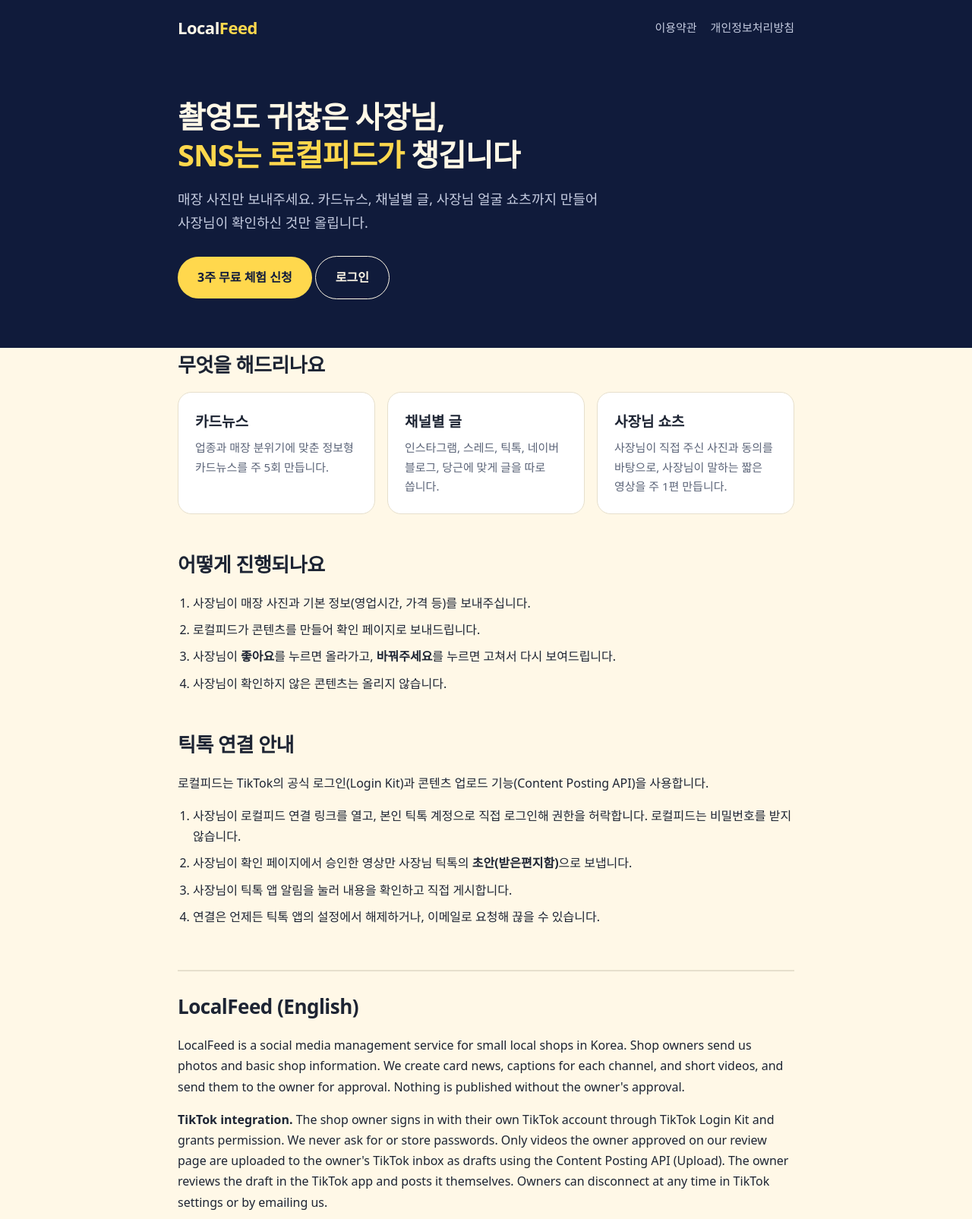
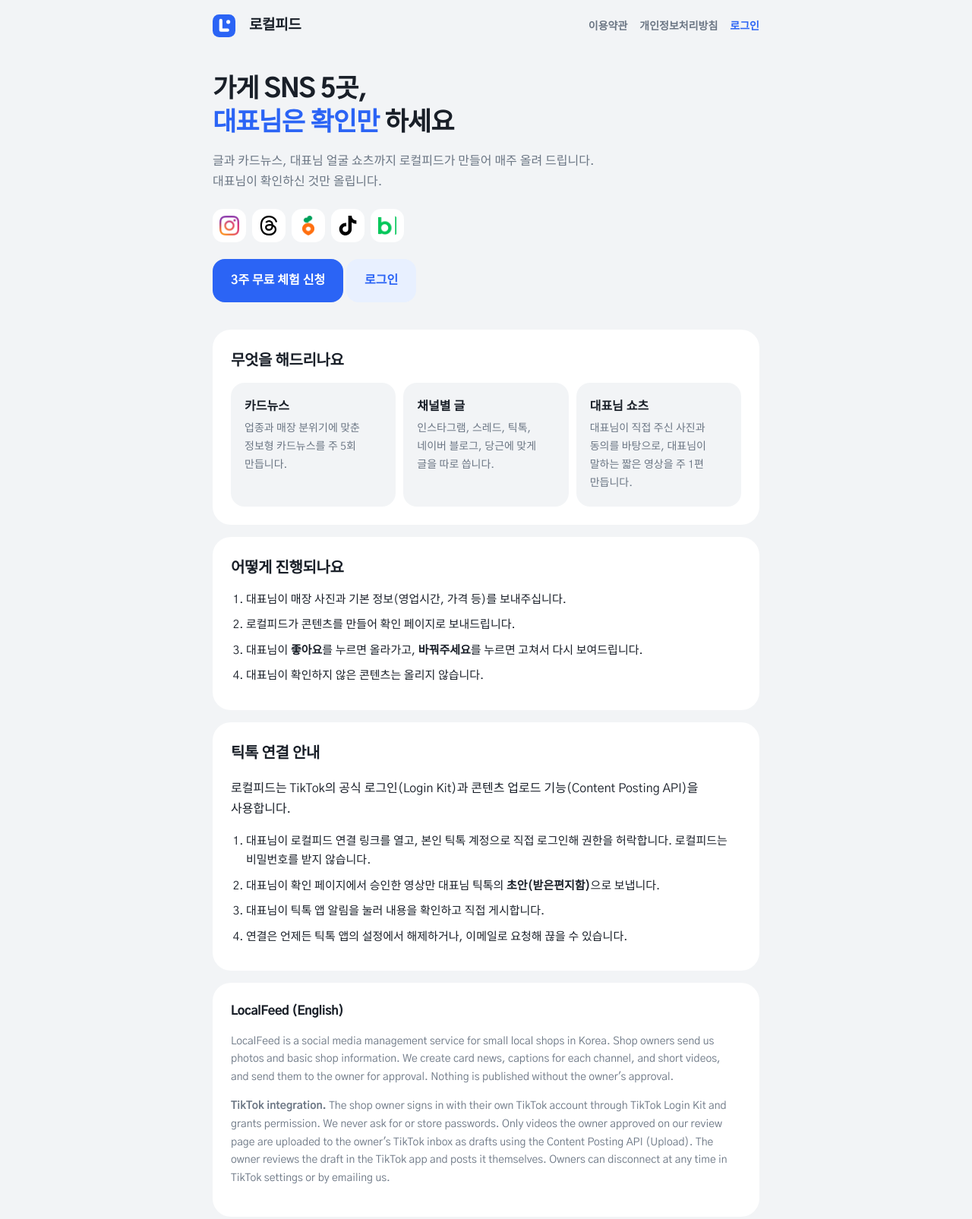
Before and after one commit to localfeed-official/localfeed-official.github.io, a plain HTML site: page index.html in a window 1280 px wide. Shown: the top 1605 px of the page at 76% size. Drawn offline with Linux system fonts and the light colour scheme.

Commit message:
Add files via upload

```diff
--- a/index.html
+++ b/index.html
@@ -4,7 +4,8 @@
 <meta charset="utf-8">
 <meta name="viewport" content="width=device-width,initial-scale=1">
 <title>로컬피드 LocalFeed · 동네 매장 SNS 운영 대행</title>
-<meta name="description" content="사진만 보내주시면 인스타그램, 릴스, 스레드, 틱톡, 블로그, 당근까지 사장님 확인 후 올려드립니다.">
+<meta name="description" content="사진만 보내주시면 인스타그램, 릴스, 스레드, 틱톡, 블로그, 당근까지 대표님 확인 후 올려드립니다.">
+<link rel="icon" href="icons/logo.svg">
 <link rel="stylesheet" href="style.css">
 </head>
 <body>
@@ -12,12 +13,13 @@
   <div class="wrap">
     <nav>
       <a class="logo" href="index.html">Local<b>Feed</b></a>
-      <div class="links"><a href="terms.html">이용약관</a><a href="privacy.html">개인정보처리방침</a></div>
+      <div class="links"><a href="terms.html">이용약관</a><a href="privacy.html">개인정보처리방침</a><a class="cta" href="start.html#login">로그인</a></div>
     </nav>
     <div class="hero">
-      <h1>촬영도 귀찮은 사장님,<br><em>SNS는 로컬피드가</em> 챙깁니다</h1>
-      <p>매장 사진만 보내주세요. 카드뉴스, 채널별 글, 사장님 얼굴 쇼츠까지 만들어 사장님이 확인하신 것만 올립니다.</p>
-      <a class="btn" href="start.html">3주 무료 체험 신청</a> <a class="btn" style="background:transparent;color:inherit;border:1px solid currentColor" href="start.html#login">로그인</a>
+      <h1>가게 SNS 5곳,<br><em>대표님은 확인만</em> 하세요</h1>
+      <p>글과 카드뉴스, 대표님 얼굴 쇼츠까지 로컬피드가 만들어 매주 올려 드립니다. 대표님이 확인하신 것만 올립니다.</p>
+      <div class="logos"><img src="icons/instagram.png" alt="인스타그램"><img src="icons/threads.svg" alt="스레드"><img src="icons/daangn.png" alt="당근"><img src="icons/tiktok.svg" alt="틱톡"><img src="icons/naver-blog.png" alt="네이버 블로그"></div>
+      <a class="btn" href="start.html">3주 무료 체험 신청</a> <a class="btn ghost" href="start.html#login">로그인</a>
     </div>
   </div>
 </header>
@@ -28,17 +30,17 @@
     <div class="cards">
       <div class="card"><h3>카드뉴스</h3><p>업종과 매장 분위기에 맞춘 정보형 카드뉴스를 주 5회 만듭니다.</p></div>
       <div class="card"><h3>채널별 글</h3><p>인스타그램, 스레드, 틱톡, 네이버 블로그, 당근에 맞게 글을 따로 씁니다.</p></div>
-      <div class="card"><h3>사장님 쇼츠</h3><p>사장님이 직접 주신 사진과 동의를 바탕으로, 사장님이 말하는 짧은 영상을 주 1편 만듭니다.</p></div>
+      <div class="card"><h3>대표님 쇼츠</h3><p>대표님이 직접 주신 사진과 동의를 바탕으로, 대표님이 말하는 짧은 영상을 주 1편 만듭니다.</p></div>
     </div>
   </section>
 
   <section>
     <h2>어떻게 진행되나요</h2>
     <ol class="steps">
-      <li>사장님이 매장 사진과 기본 정보(영업시간, 가격 등)를 보내주십니다.</li>
+      <li>대표님이 매장 사진과 기본 정보(영업시간, 가격 등)를 보내주십니다.</li>
       <li>로컬피드가 콘텐츠를 만들어 확인 페이지로 보내드립니다.</li>
-      <li>사장님이 <b>좋아요</b>를 누르면 올라가고, <b>바꿔주세요</b>를 누르면 고쳐서 다시 보여드립니다.</li>
-      <li>사장님이 확인하지 않은 콘텐츠는 올리지 않습니다.</li>
+      <li>대표님이 <b>좋아요</b>를 누르면 올라가고, <b>바꿔주세요</b>를 누르면 고쳐서 다시 보여드립니다.</li>
+      <li>대표님이 확인하지 않은 콘텐츠는 올리지 않습니다.</li>
     </ol>
   </section>
 
@@ -46,9 +48,9 @@
     <h2>틱톡 연결 안내</h2>
     <p>로컬피드는 TikTok의 공식 로그인(Login Kit)과 콘텐츠 업로드 기능(Content Posting API)을 사용합니다.</p>
     <ol class="steps">
-      <li>사장님이 로컬피드 연결 링크를 열고, 본인 틱톡 계정으로 직접 로그인해 권한을 허락합니다. 로컬피드는 비밀번호를 받지 않습니다.</li>
-      <li>사장님이 확인 페이지에서 승인한 영상만 사장님 틱톡의 <b>초안(받은편지함)</b>으로 보냅니다.</li>
-      <li>사장님이 틱톡 앱 알림을 눌러 내용을 확인하고 직접 게시합니다.</li>
+      <li>대표님이 로컬피드 연결 링크를 열고, 본인 틱톡 계정으로 직접 로그인해 권한을 허락합니다. 로컬피드는 비밀번호를 받지 않습니다.</li>
+      <li>대표님이 확인 페이지에서 승인한 영상만 대표님 틱톡의 <b>초안(받은편지함)</b>으로 보냅니다.</li>
+      <li>대표님이 틱톡 앱 알림을 눌러 내용을 확인하고 직접 게시합니다.</li>
       <li>연결은 언제든 틱톡 앱의 설정에서 해제하거나, 이메일로 요청해 끊을 수 있습니다.</li>
     </ol>
   </section>
--- a/style.css
+++ b/style.css
@@ -1,36 +1,50 @@
-:root{--navy:#101B3B;--yellow:#FFD84D;--cream:#FFF8E7;--ink:#1d2433;--muted:#5b6478;--line:#e6dfcc}
+/* 로컬피드 공통(안내·약관·연결 화면). 시작하기·운영 화면(a.css)과 같은 색과 모양을 쓴다. */
+@import url('https://fonts.googleapis.com/css2?family=Gothic+A1:wght@400;500;600;700;800&family=Noto+Sans+KR:wght@400;500;700&display=swap');
+:root{--navy:#191F28;--yellow:#2B64F5;--cream:#F2F4F6;--ink:#191F28;--muted:#6B7684;--line:#E5E8EB;--b:#2B64F5;--soft:#E8F0FF}
 *{box-sizing:border-box}
 html,body{margin:0}
-body{font-family:"Pretendard","Apple SD Gothic Neo","Noto Sans KR",system-ui,sans-serif;color:var(--ink);background:var(--cream);line-height:1.7;word-break:keep-all}
-a{color:var(--navy)}
-header{background:var(--navy);color:var(--cream)}
-.wrap{max-width:860px;margin:0 auto;padding:0 24px}
+body{font-family:'Gothic A1','Noto Sans KR',"Apple SD Gothic Neo",system-ui,sans-serif;color:var(--ink);background:var(--cream);line-height:1.7;word-break:keep-all;-webkit-font-smoothing:antialiased}
+a{color:var(--b)}
+header{background:transparent;color:var(--ink)}
+.wrap{max-width:760px;margin:0 auto;padding:0 20px}
 nav{display:flex;align-items:center;justify-content:space-between;padding:18px 0}
-.logo{font-weight:900;font-size:22px;color:var(--cream);text-decoration:none;letter-spacing:-.5px}
-.logo b{color:var(--yellow)}
-nav .links a{color:#c5cce0;text-decoration:none;margin-left:18px;font-size:15px}
-.hero{padding:56px 0 64px}
-.hero h1{font-size:40px;line-height:1.25;margin:0 0 18px;letter-spacing:-1px}
-.hero h1 em{font-style:normal;color:var(--yellow)}
-.hero p{font-size:18px;color:#c5cce0;margin:0 0 28px;max-width:620px}
-.btn{display:inline-block;background:var(--yellow);color:var(--navy);font-weight:800;padding:14px 26px;border-radius:999px;text-decoration:none}
-main{padding:48px 0 64px}
-section{margin-bottom:44px}
-h2{font-size:26px;letter-spacing:-.5px;margin:0 0 14px}
-h3{font-size:19px;margin:28px 0 8px}
-.cards{display:grid;grid-template-columns:repeat(auto-fit,minmax(230px,1fr));gap:16px}
-.card{background:#fff;border:1px solid var(--line);border-radius:18px;padding:22px}
-.card h3{margin:0 0 6px}
-.card p{margin:0;color:var(--muted);font-size:15px}
-ol.steps{padding-left:20px}
-ol.steps li{margin-bottom:8px}
-table{width:100%;border-collapse:collapse;background:#fff;border-radius:12px;overflow:hidden;font-size:15px}
+.logo{display:inline-flex;align-items:center;gap:9px;font-size:0;text-decoration:none;color:var(--ink)}
+.logo::before{content:"";width:30px;height:30px;background:url(icons/logo.svg) center/contain no-repeat;flex:none}
+.logo::after{content:"로컬피드";font-size:19px;font-weight:800;letter-spacing:-.4px}
+.logo b{display:none}
+nav .links a{color:var(--muted);text-decoration:none;margin-left:16px;font-size:14px;font-weight:600}
+nav .links a.cta{color:var(--b)}
+.hero{padding:28px 0 36px}
+.hero h1{font-size:34px;line-height:1.3;margin:0 0 14px;letter-spacing:-1px;font-weight:800}
+.hero h1 em{font-style:normal;color:var(--b)}
+.hero p{font-size:16px;color:var(--muted);margin:0 0 22px;max-width:560px}
+.hero .logos{display:flex;gap:8px;margin:0 0 22px}
+.hero .logos img{width:44px;height:44px;padding:9px;background:#fff;border-radius:14px;object-fit:contain}
+.btn{display:inline-block;background:var(--b);color:#fff;font-weight:700;padding:15px 24px;border-radius:16px;text-decoration:none;font-size:16px}
+.btn.ghost{background:var(--soft);color:var(--b)}
+main{padding:8px 0 56px}
+main>h1{font-size:28px;letter-spacing:-.8px;margin:14px 0 6px;font-weight:800}
+section{margin-bottom:16px;background:#fff;border-radius:24px;padding:24px}
+h2{font-size:20px;letter-spacing:-.4px;margin:0 0 12px;font-weight:800}
+h3{font-size:16px;margin:22px 0 6px}
+.cards{display:grid;grid-template-columns:repeat(auto-fit,minmax(200px,1fr));gap:10px}
+.card{background:var(--cream);border:0;border-radius:18px;padding:18px}
+.card h3{margin:0 0 4px}
+.card p{margin:0;color:var(--muted);font-size:14px}
+ol.steps{padding-left:20px;margin:0}
+ol.steps li{margin-bottom:8px;font-size:15px}
+table{width:100%;border-collapse:collapse;background:#fff;border-radius:12px;overflow:hidden;font-size:14px}
 th,td{border:1px solid var(--line);padding:10px 12px;text-align:left;vertical-align:top}
-th{background:#f4efe0}
-.doc h2{margin-top:36px;font-size:21px}
-.doc p,.doc li{font-size:15.5px}
-.note{background:#fff;border-left:4px solid var(--yellow);padding:14px 18px;border-radius:8px;font-size:15px}
-.en{border-top:2px solid var(--line);margin-top:56px;padding-top:24px}
-footer{background:var(--navy);color:#9aa3bb;font-size:14px;padding:28px 0}
-footer a{color:#c5cce0;margin-right:14px}
-@media(max-width:600px){.hero h1{font-size:30px}nav .links a{margin-left:12px}}
+th{background:var(--cream)}
+.doc{background:#fff;border-radius:24px;padding:28px 24px;margin-bottom:24px}
+.doc h1{font-size:26px;letter-spacing:-.6px;margin:0 0 8px}
+.doc h2{margin-top:32px;font-size:18px}
+.doc p,.doc li{font-size:15px}
+.note{background:var(--soft);border-left:0;padding:14px 18px;border-radius:14px;font-size:14px}
+.box{background:#fff!important;border:0!important;border-radius:24px!important;padding:24px!important;margin-top:16px}
+.big{border-radius:16px!important;width:100%;font-family:inherit}
+.en{border-top:0;margin-top:16px;color:var(--muted);font-size:14px}
+.en h2{font-size:16px;color:var(--ink)}
+footer{background:transparent;color:var(--muted);font-size:13px;padding:8px 0 40px;text-align:center}
+footer a{color:var(--muted);margin:0 7px}
+@media(max-width:600px){.hero h1{font-size:28px}nav .links a{margin-left:12px}section{padding:20px}}
```
Also changed, not shown: callback.html (+1 -0 lines), connect.html (+2 -1 lines), data-deletion.html (+2 -1 lines), meta-callback.html (+1 -0 lines), meta-connect.html (+3 -2 lines), privacy.html (+10 -9 lines), review.html (+1 -0 lines), terms.html (+23 -22 lines).
